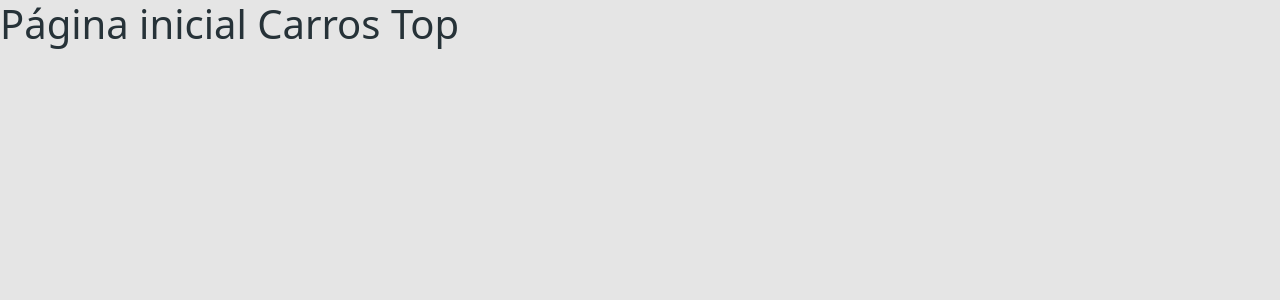
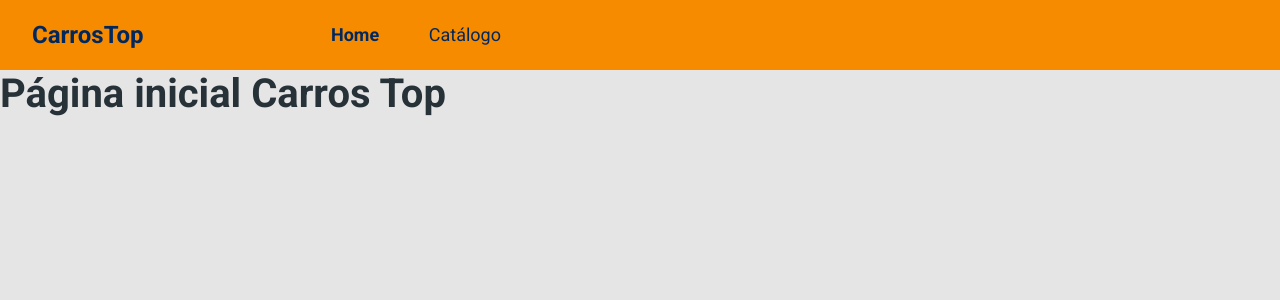
Before and after one commit to axndmathias/dscarros, a React (Create React App) app in the folder frontend/: page / in a window 1280 px wide. Shown: the top 300 px of the page. Built offline with nearby package versions, Linux system fonts and the light colour scheme; the HTML template or start-up script is replaced by a standard one.

Commit message:
Navbar styling

```diff
--- a/frontend/src/App.css
+++ b/frontend/src/App.css
@@ -0,0 +1,21 @@
+@import url('https://fonts.googleapis.com/css2?family=Roboto:wght@400;700&display=swap');
+
+* {
+  font-family: 'Roboto', sans-serif;
+}
+
+a,
+a:hover {
+  text-decoration: none;
+  color: unset;
+}
+
+h1,
+h2,
+h3,
+h4,
+h5,
+h6 {
+  font-weight: 700;
+  margin-bottom: 0;
+}
--- a/frontend/src/App.tsx
+++ b/frontend/src/App.tsx
@@ -1,8 +1,14 @@
 import './assets/styles/custom.scss';
 import './App.css';
+import Navbar from 'components/Navbar';
 
-function App() {
-  return <h1>Página inicial Carros Top</h1>;
-}
+const App = () => {
+  return (
+    <>
+      <Navbar />
+      <h1>Página inicial Carros Top</h1>
+    </>
+  );
+};
 
 export default App;
--- /dev/null
+++ b/frontend/src/components/Navbar/index.tsx
@@ -0,0 +1,40 @@
+import './styles.css';
+import 'bootstrap/js/src/collapse.js';
+
+const Navbar = () => {
+  return (
+    <nav className="navbar navbar-expand-md navbar-dark bg-primary main-nav">
+      <div className="container-fluid">
+        <a href="link" className="nav-log-text">
+          <h4>CarrosTop</h4>
+        </a>
+        <button
+          className="navbar-toggler"
+          type="button"
+          data-bs-toggle="collapse"
+          data-bs-target="#dscatalog-navbar"
+          aria-controls="dscatalog-navbar"
+          aria-expanded="false"
+          aria-label="Toggle navigation"
+        >
+          <span className="navbar-toggler-icon"></span>
+        </button>
+
+        <div className="collapse navbar-collapse" id="dscatalog-navbar">
+          <ul className="navbar-nav offset-md-2 main-menu">
+            <li>
+              <a href="link" className="active">
+                Home
+              </a>
+            </li>
+            <li>
+              <a href="link">Catálogo</a>
+            </li>
+          </ul>
+        </div>
+      </div>
+    </nav>
+  );
+};
+
+export default Navbar;
--- /dev/null
+++ b/frontend/src/components/Navbar/styles.css
@@ -0,0 +1,28 @@
+.main-nav {
+  padding-left: 20px;
+  min-height: 70px;
+}
+.nav-log-text,
+.nav-log-text:hover {
+  color: #00285f;
+}
+
+.main-menu {
+  color: #00285f;
+  display: flex;
+  font-size: 18px;
+  width: 170px;
+  justify-content: space-between;
+}
+
+.main-menu a {
+  font-weight: normal;
+}
+
+.main-menu a:hover {
+  font-weight: bold;
+}
+
+.main-menu a.active {
+  font-weight: bold;
+}
```
